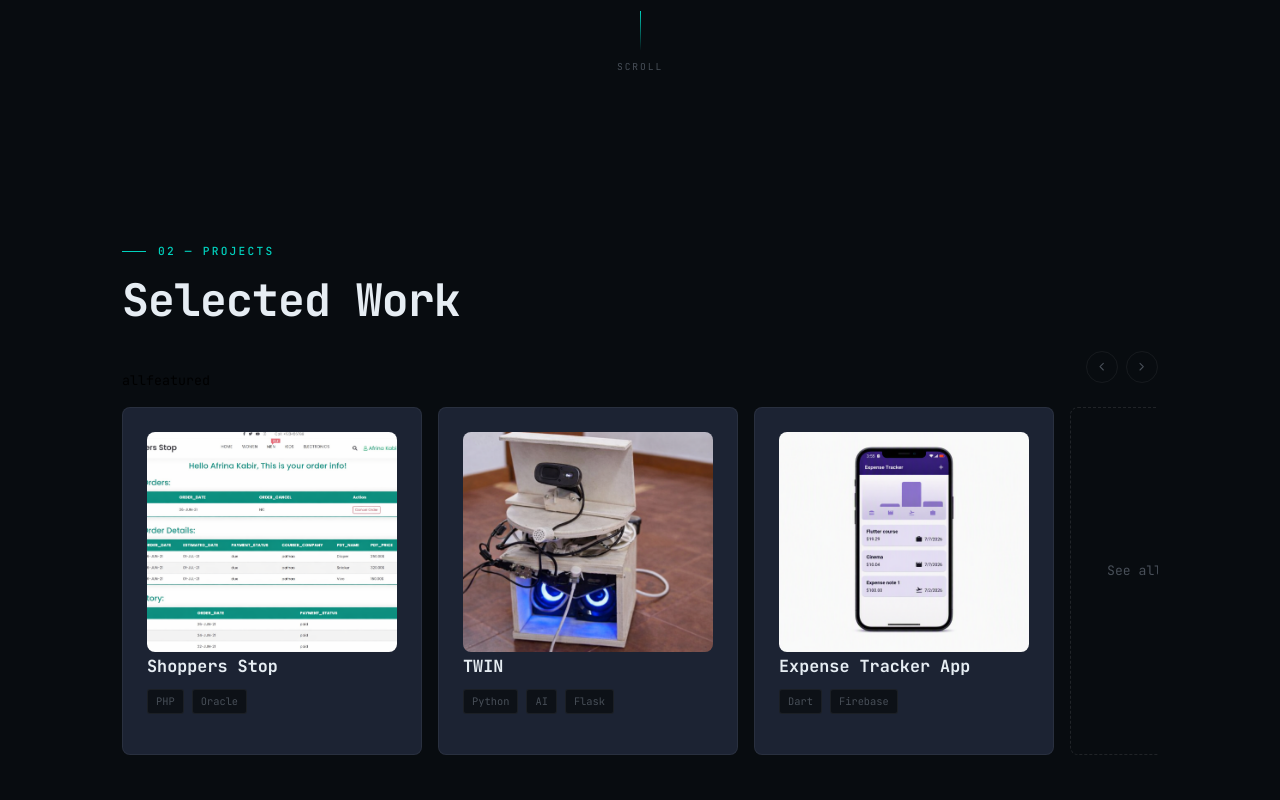
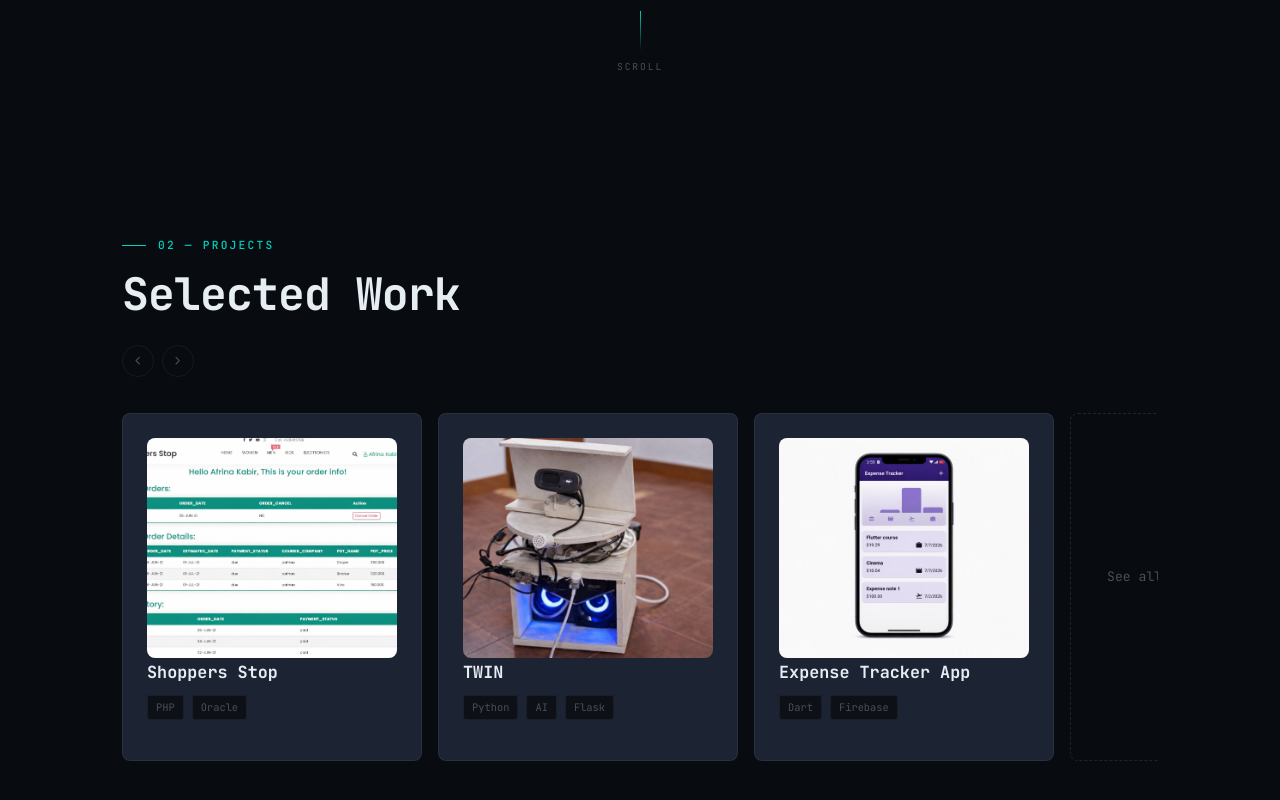
Before and after one commit to afrinaK/portfolio, a React (Vite) app: page / in a window 1280 px wide. Shown: the part 1040-1840 px from the top of the page. Built offline with nearby package versions, Linux system fonts and the light colour scheme; the HTML template or start-up script is replaced by a standard one.

Commit message:
first deploy

```diff
--- a/src/pages/CV.jsx
+++ b/src/pages/CV.jsx
@@ -8,9 +8,10 @@ const EXPERIENCE = [
     period: 'Sept 2023 — Current',
     location: 'Dhaka, BD',
     points: [
-      'Developed CH Terminal, a full-stack internal tool for metro rail operations — automating database-driven report generation, revenue calculation, and operational control workflows, cutting manual query time significantly.',
-      'Built and enhanced the user dashboard of the RapidPass website, improving usability and commuter experience.',
-      'Worked on a bKash application, delivering real-time transaction monitoring, risk profiling and secure transaction controls.',
+      'CH Terminal, developed a full-stack tool for metro rail operations — automating database-driven report generation, revenue calculation, and operational control workflows, cutting manual query time significantly.',
+      'RapidPass Website, built and enhanced the user dashboard of the RapidPass website, improving usability and commuter experience.',
+      'bKash Application, worked on a bKash application, delivering real-time transaction monitoring, risk profiling and secure transaction controls.',
+      'AIinArts, developed and refined frontend UI and inventory modules for an AI‑driven art marketplace, integrating art generation features and categorization logic.',
     ],
   },
 ];
@@ -36,7 +37,7 @@ export default function CV() {
             <p className="section-label">04 — cv</p>
             <h2 className="section-title">Curriculum Vitae</h2>
           </div>
-          <a href="/cv.pdf" className="btn btn--ghost cv__download" download>
+          <a href="/afrina_kabir_cv.pdf" className="btn btn--ghost cv__download" download>
             ↓ download PDF
           </a>
         </div>
@@ -65,10 +66,19 @@ export default function CV() {
                     {job.points.map((pt, j) => (
                       <li key={j} className="cv-entry__point">
                         <span className="cv-entry__bullet">▸</span>
-                        {pt}
+                        <span
+                          dangerouslySetInnerHTML={{
+                            __html: pt
+                              .replace('CH Terminal', '<b><i>CH Terminal</i></b>')
+                              .replace('RapidPass Website', '<b><i>RapidPass Website</i></b>')
+                              .replace('bKash Application', '<b><i>bKash Application</i></b>')
+                              .replace('AIinArts', '<b><i>AIinArts</i></b>'),
+                          }}
+                        />
                       </li>
                     ))}
                   </ul>
+
                 </div>
               ))}
             </div>
--- a/src/pages/Home.jsx
+++ b/src/pages/Home.jsx
@@ -10,7 +10,7 @@ const ROLES = [
 ];
 
 const STATS = [
-  { value: '2+',  label: 'years exp.' },
+  { value: '3+',  label: 'years exp.' },
   { value: '20+', label: 'projects' },
   { value: '5+',  label: 'clients' },
   { value: '∞',   label: 'coffee cups' },
--- a/src/pages/Projects.jsx
+++ b/src/pages/Projects.jsx
@@ -1,6 +1,7 @@
 // src/pages/Projects.jsx
 import '../styles/Projects.css';
-import { useState } from 'react';
+import { useState, useEffect } from 'react';
+import { useLocation } from 'react-router-dom';
 
 const PROJECTS = [
   {
@@ -98,6 +99,22 @@ function ProjectMedia({ project }) {
 
 
 export default function Projects() {
+  const { hash } = useLocation();
+
+  // Scroll to the linked project card when arriving via /projects#01 etc.
+  useEffect(() => {
+    if (!hash) return;
+
+    const id = hash.replace('#', '');
+    // Wait a tick so the section has mounted/rendered before scrolling.
+    const timer = setTimeout(() => {
+      const el = document.getElementById(id);
+      if (el) el.scrollIntoView({ behavior: 'smooth', block: 'start' });
+    }, 0);
+
+    return () => clearTimeout(timer);
+  }, [hash]);
+
   return (
     <section id="projects" className="section dl-proj">
       <div className="container dl-proj__inner">
@@ -116,6 +133,7 @@ export default function Projects() {
         <div className="dl-proj__list">
           {PROJECTS.map((project, i) => (
             <article
+              id={project.id}
               key={project.id}
               className={`dl-proj-row animate-fade-up ${i % 2 === 1 ? 'dl-proj-row--reverse' : ''}`}
               style={{ animationDelay: `${0.1 + i * 0.08}s` }}
--- a/src/pages/Works.jsx
+++ b/src/pages/Works.jsx
@@ -1,27 +1,8 @@
-// src/pages/Projects.jsx
-import { useState, useRef } from 'react';
+// src/pages/Works.jsx
+import { useRef } from 'react';
 import { useNavigate, Link } from 'react-router-dom';
 import '../styles/Works.css';
-import { FiStar, FiArrowUpRight, FiChevronLeft, FiChevronRight } from 'react-icons/fi';
-import {
-  SiPhp, SiPython, SiFlask, SiOpencv,
-  SiDart, SiFirebase, SiReact, SiBootstrap,
-  SiHtml5, SiCss, SiJavascript,
-} from 'react-icons/si';
-
-const TAG_ICON_MAP = {
-  PHP:        { icon: SiPhp,        color: '#777BB4' },
-  Python:     { icon: SiPython,     color: '#3776AB' },
-  Flask:      { icon: SiFlask,      color: '#ffffff' },
-  OpenCv:     { icon: SiOpencv,     color: '#5C3EE8' },
-  Dart:       { icon: SiDart,       color: '#0175C2' },
-  Firebase:   { icon: SiFirebase,   color: '#FFCA28' },
-  React:      { icon: SiReact,      color: '#61DAFB' },
-  Bootstrap:  { icon: SiBootstrap,  color: '#7952B3' },
-  HTML:       { icon: SiHtml5,      color: '#E34F26' },
-  CSS:        { icon: SiCss,        color: '#1572B6' },
-  JS:         { icon: SiJavascript, color: '#F7DF1E' },
-};
+import { FiArrowUpRight, FiChevronLeft, FiChevronRight } from 'react-icons/fi';
 
 const PROJECTS = [
   {
@@ -47,15 +28,9 @@ const PROJECTS = [
   },
 ];
 
-
 export default function Projects() {
-  const [filter, setFilter] = useState('all');
   const navigate = useNavigate();
   const trackRef = useRef(null);
-
-  const filtered = filter === 'featured'
-    ? PROJECTS.filter(p => p.featured)
-    : PROJECTS;
 
   const scrollByCard = (dir) => {
     const track = trackRef.current;
@@ -75,38 +50,20 @@ export default function Projects() {
             <h2 className="section-title">Selected Work</h2>
           </div>
 
-          <div className="projects__header-controls">
-            <div className="projects__filters">
-              {['all', 'featured'].map(f => (
-                <button
-                  key={f}
-                  className={`projects__filter ${filter === f ? 'projects__filter--active' : ''}`}
-                  onClick={() => setFilter(f)}
-                >
-                  {f}
-                </button>
-              ))}
-            </div>
-
-            <div className="scroll-arrows">
-              <button className="scroll-arrow" onClick={() => scrollByCard(-1)} aria-label="Scroll left">
-                <FiChevronLeft />
-              </button>
-              <button className="scroll-arrow" onClick={() => scrollByCard(1)} aria-label="Scroll right">
-                <FiChevronRight />
-              </button>
-            </div>
+          <div className="scroll-arrows">
+            <button type="button" className="scroll-arrow" onClick={() => scrollByCard(-1)} aria-label="Scroll left">
+              <FiChevronLeft />
+            </button>
+            <button type="button" className="scroll-arrow" onClick={() => scrollByCard(1)} aria-label="Scroll right">
+              <FiChevronRight />
+            </button>
           </div>
         </div>
 
         {/* Horizontal scroll track */}
         <div className="scroll-track" ref={trackRef}>
-          {filtered.map((project) => (
-            <Link
-              key={project.title}
-              to={`/projects#${project.id}`}
-              className="scroll-card"
-            >
+          {PROJECTS.map((project) => (
+            <Link key={project.id} to={`/projects#${project.id}`} className="scroll-card">
               <div className="scroll-card__image">
                 <img src={project.image} alt={project.title} loading="lazy" />
               </div>
@@ -119,11 +76,9 @@ export default function Projects() {
                 ))}
               </div>
             </Link>
-
           ))}
 
-
-          <button className="scroll-card scroll-card--more" onClick={() => navigate('/projects')}>
+          <button type="button" className="scroll-card scroll-card--more" onClick={() => navigate('/projects')}>
             <span>See all projects</span>
             <FiArrowUpRight />
           </button>
--- a/src/styles/Projects.css
+++ b/src/styles/Projects.css
@@ -57,6 +57,7 @@
   grid-template-columns: 1fr 1fr;
   gap: var(--space-8);
   align-items: center;
+  scroll-margin-top: 100px;
 }
 
 /* Even rows: image left — swap via order */
--- a/src/styles/Works.css
+++ b/src/styles/Works.css
@@ -38,7 +38,9 @@
   display: flex;
   gap: var(--space-4);
   overflow-x: auto;
+  overflow-y: visible;
   scroll-snap-type: x mandatory;
+  padding-top: var(--space-3);   /* was missing — gives the lifted card room */
   padding-bottom: var(--space-4);
   scrollbar-width: none;
 }
@@ -186,8 +188,17 @@
   background: var(--accent-subtle);
 }
 
+@media (max-width: 640px) {
+  .scroll-card {
+    flex-basis: 280px;
+  }
+}
+
 @media (max-width: 480px) {
   .scroll-card {
-    flex-basis: 260px;
+    flex-basis: 240px;
+  }
+  .scroll-card__image {
+    height: 180px;
   }
 }
```
Also changed, not shown: 1 other file (tests, documents, lock files or other folders).
